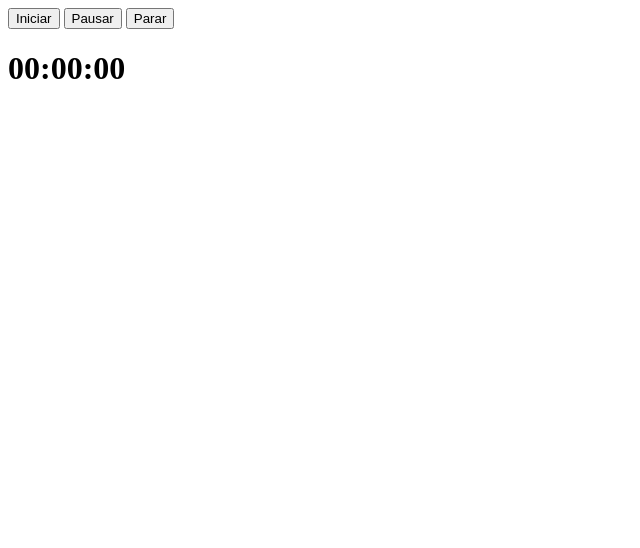
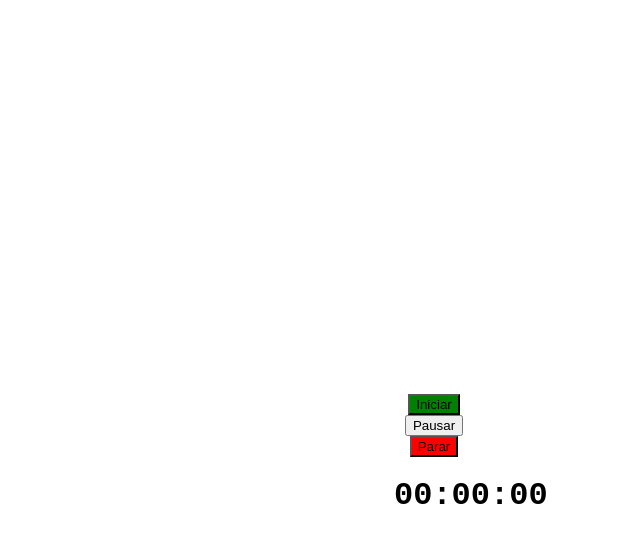
Before and after one commit to danieeellps09/cronometro, a plain HTML site: page index.html in a window 1280 px wide. Shown: the whole page, without its empty margins (0-640 px from the left). Drawn offline with Linux system fonts and the light colour scheme.

Commit message:
Update index.html

```diff
--- a/index.html
+++ b/index.html
@@ -5,15 +5,18 @@
     <meta name="viewport" content="width=device-width, initial-scale=1.0">
     <title></title>
 
+    <link rel="stylesheet" href="cron.css">
 </head>
 <body>
 
 
 <div id="principal">
- <button  onclick="start();"class="green">Iniciar</button>
-<button onclick="pause();"class="yellow"> Pausar </button>
-<button onclick="stop();"class="red" > Parar </button>
-<h1 class="counter" > 00:00:00  </h1>
+    <div id="buttons">
+        <button id="start-button" class="green">Iniciar</button>
+        <button id="pause-button" class="yellow"> Pausar </button>
+        <button id="stop-button" class="red" > Parar </button>
+    </div>
+    <h1 class="counter"> 00:00:00 </h1>
 </div>
 
 <script src="cron.js"></script>
```
